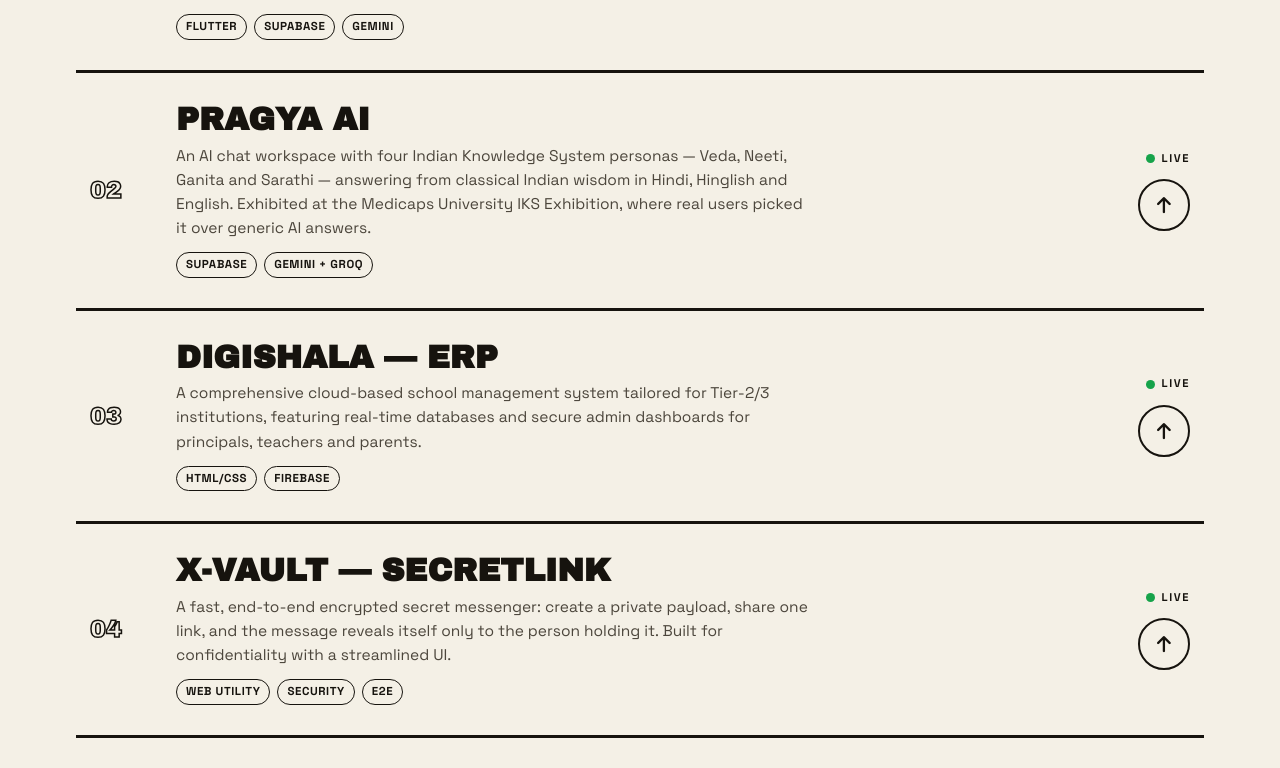
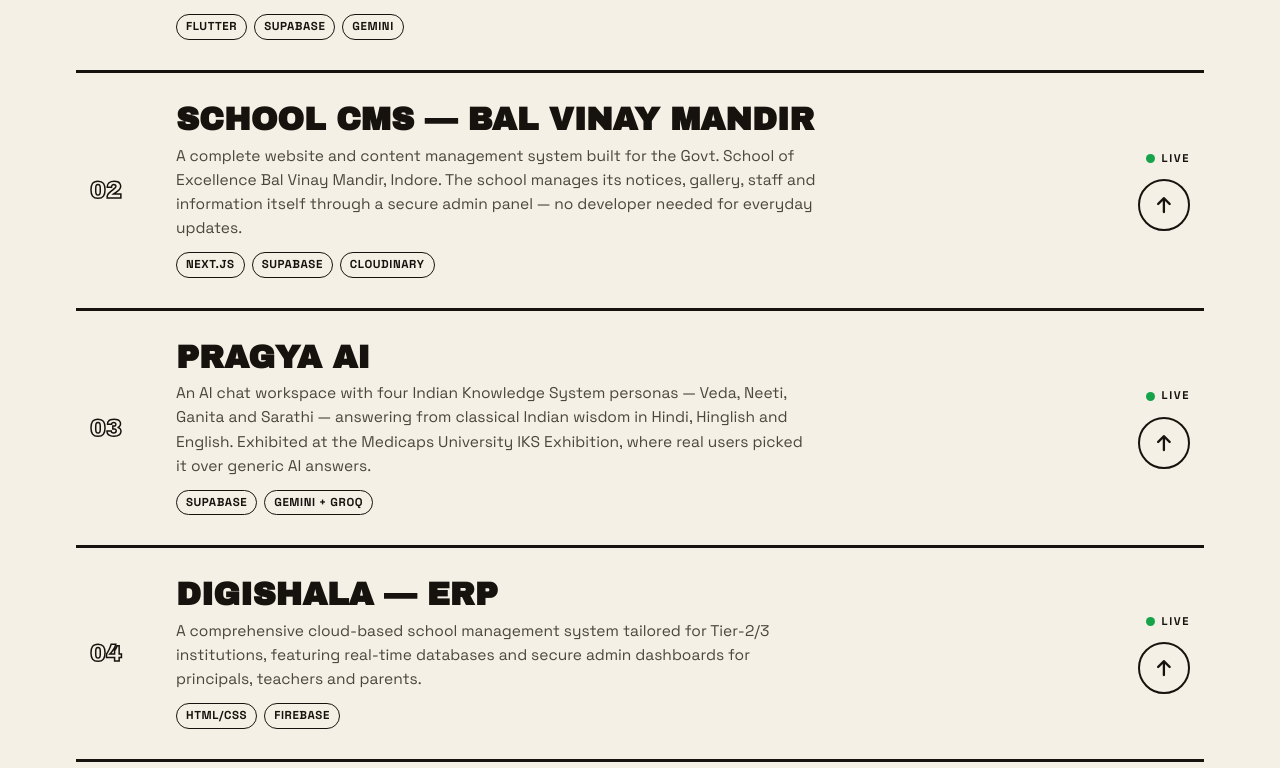
Before and after one commit to pimatrix/portfolio, a Next.js app: page / in a window 1280 px wide. Shown: the part 2292-3060 px from the top of the page. Built offline with nearby package versions, Linux system fonts and the light colour scheme.

Commit message:
Add School CMS (Bal Vinay Mandir) project with ebvm.yashx.xyz link

```diff
--- a/app/Portfolio.jsx
+++ b/app/Portfolio.jsx
@@ -10,6 +10,13 @@ const PROJECTS = [
     desc: "A maths formula book app for engineering students — a growing library of formulas with meanings, symbols and worked examples, an AI tutor with photo scan, and personal favourites and folders that sync with your account. Live on the web and as an Android app.",
     tags: ["Flutter", "Supabase", "Gemini"],
     link: "https://yashx.xyz/MathMitra-app",
+    live: true,
+  },
+  {
+    title: "School CMS — Bal Vinay Mandir",
+    desc: "A complete website and content management system built for the Govt. School of Excellence Bal Vinay Mandir, Indore. The school manages its notices, gallery, staff and information itself through a secure admin panel — no developer needed for everyday updates.",
+    tags: ["Next.js", "Supabase", "Cloudinary"],
+    link: "https://ebvm.yashx.xyz",
     live: true,
   },
   {
```
